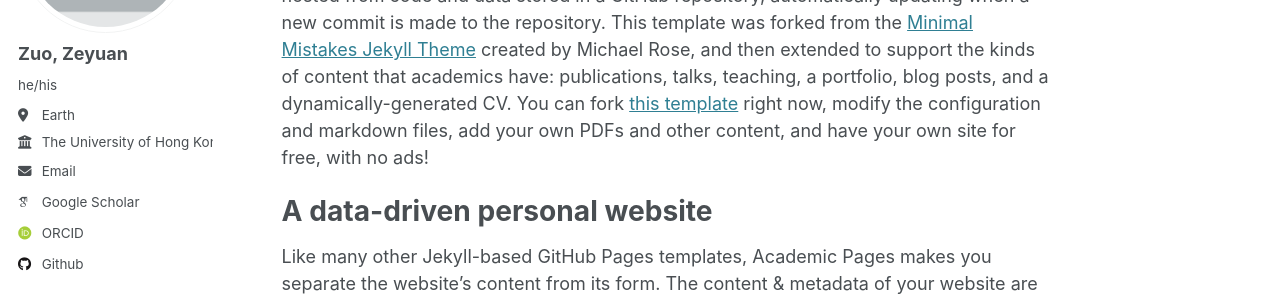
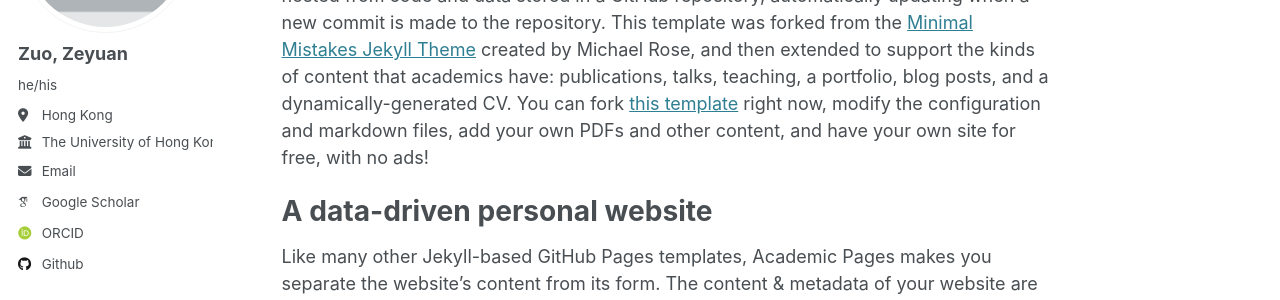
Before and after one commit to zeyuanz/zeyuanz.github.io, a Jekyll site: the page built from _pages/about.md, in a window 1280 px wide. Shown: the part 248-548 px from the top of the page. Built offline with Jekyll 4.4.1, drawn with Linux system fonts in a browser that asks for light colours; some web fonts are replaced.

Commit message:
Update _config.yml

```diff
--- a/_config.yml
+++ b/_config.yml
@@ -25,7 +25,7 @@ author:
   name             : "Zuo, Zeyuan"
   pronouns         : "he/his"
   bio              : #
-  location         : "Earth"
+  location         : "Hong Kong"
   employer         : "The University of Hong Kong"
   uri              : # URL
   email            : "zeyuanz@connect.hku.hk"
```
